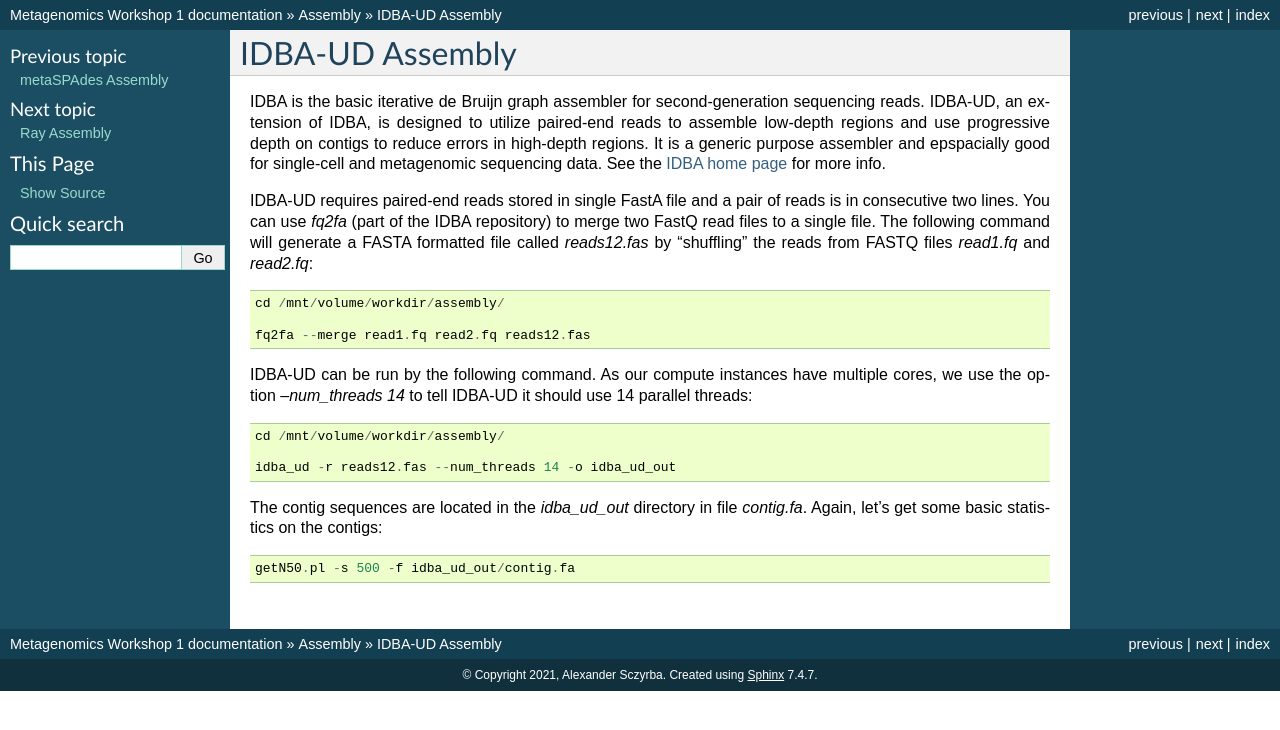
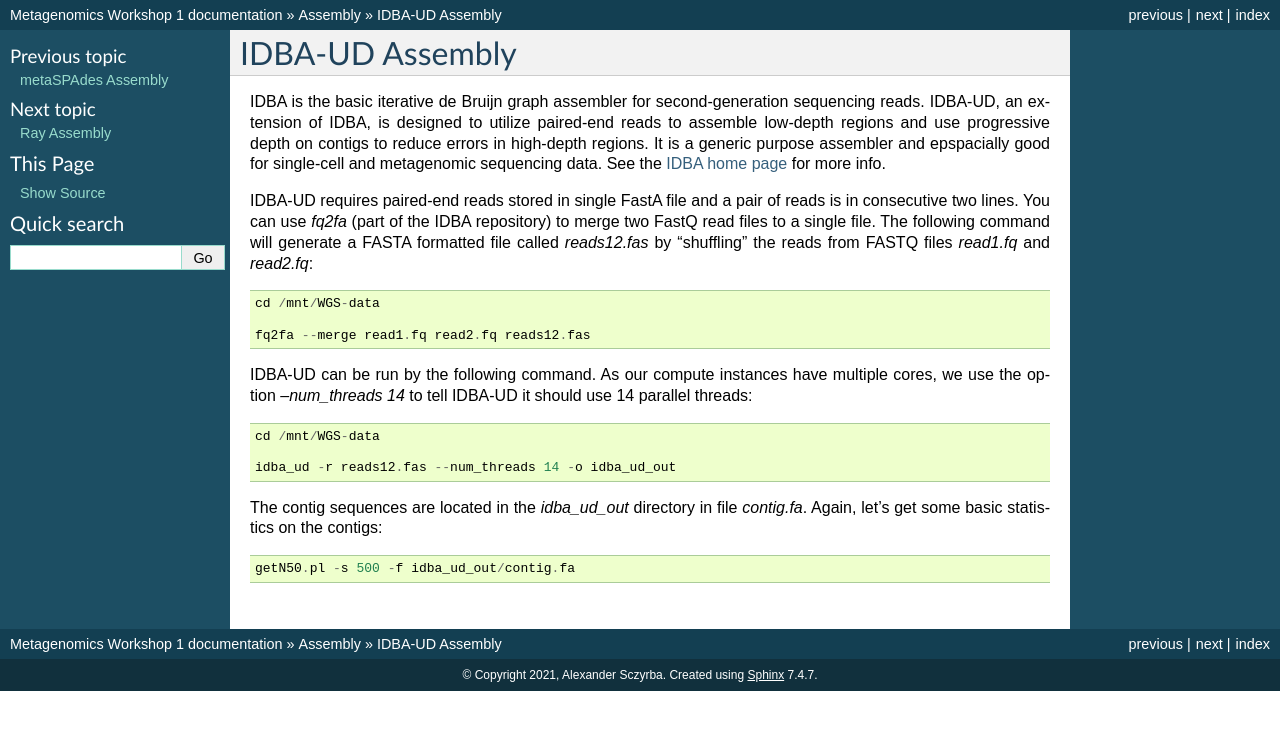
Before and after one commit to metagenomics/metagenomics-workshop, a Sphinx documentation site: the page built from docs/assembly/idba_ud.rst, in a window 1280 px wide. Shown: the top 730 px of the page. Built offline with Sphinx 7.4.7, drawn with Linux system fonts in a browser that asks for light colours.

Commit message:
Update idba_ud.rst

```diff
--- a/docs/assembly/idba_ud.rst
+++ b/docs/assembly/idba_ud.rst
@@ -17,7 +17,7 @@ called `reads12.fas` by "shuffling" the reads from FASTQ files
 `read1.fq` and `read2.fq`::
 
 
-  cd /mnt/volume/workdir/assembly/
+  cd /mnt/WGS-data
 
   fq2fa --merge read1.fq read2.fq reads12.fas
 
@@ -25,7 +25,7 @@ IDBA-UD can be run by the following command. As our compute instances
 have multiple cores, we use the option `--num_threads 14` to tell
 IDBA-UD it should use 14 parallel threads::
 
-  cd /mnt/volume/workdir/assembly/
+  cd /mnt/WGS-data
 
   idba_ud -r reads12.fas --num_threads 14 -o idba_ud_out
 
```
